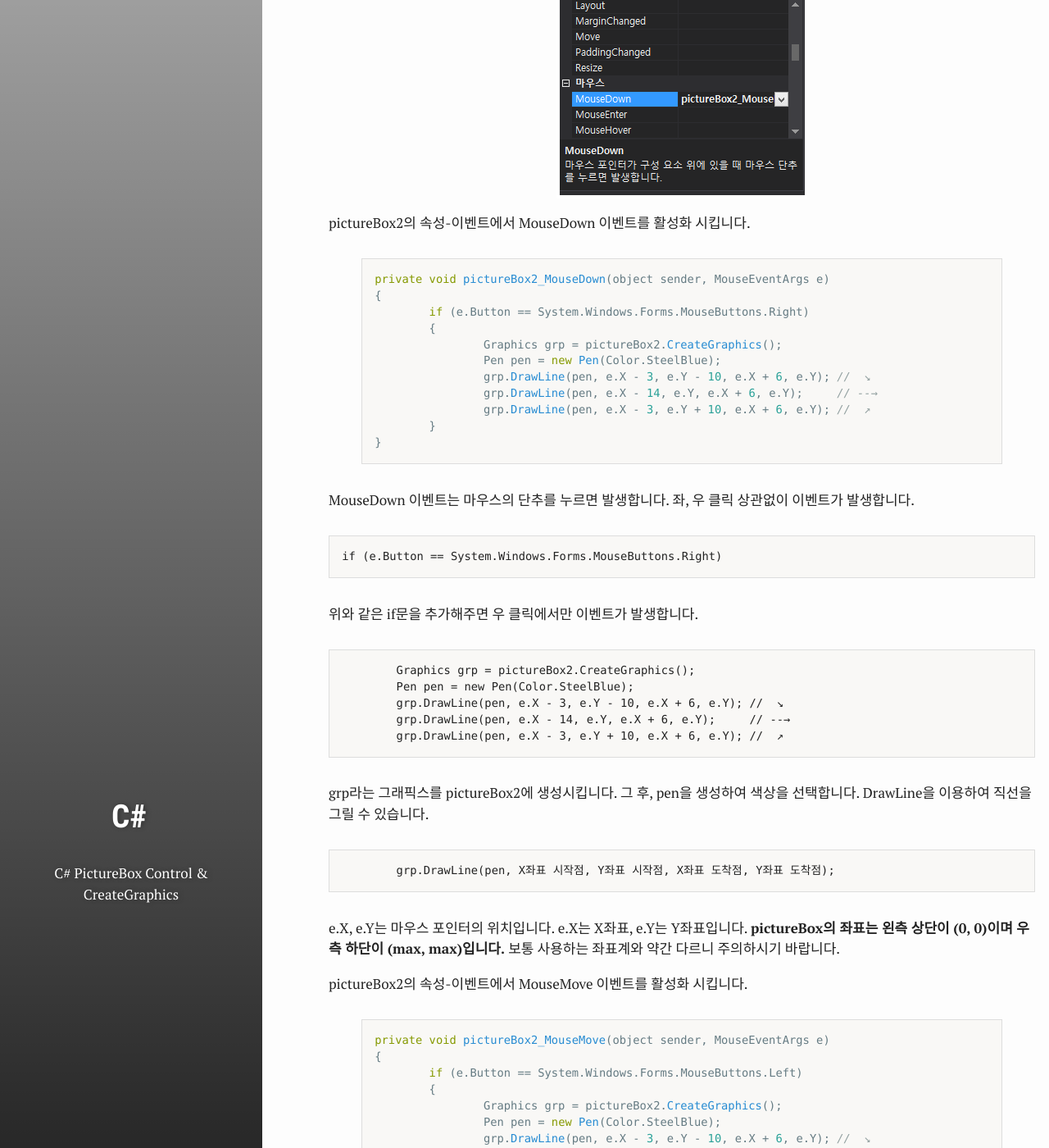
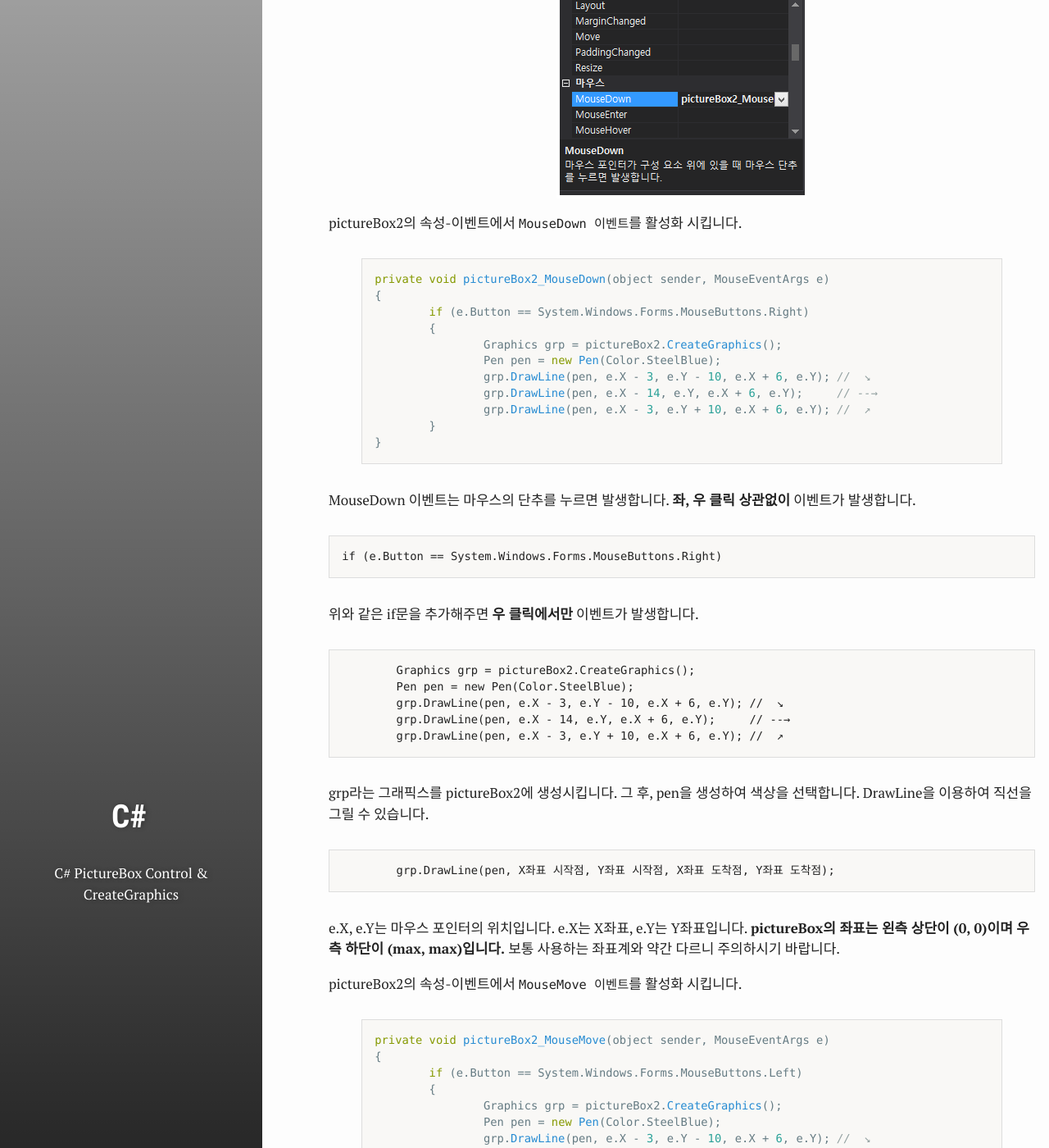
Before and after one commit to test076923/076923.github.io, a Jekyll site: the page built from _posts/2017-08-03-C#-6.md, in a window 1280 px wide and 1400 px high, scrolled down 3148 px. Shown: the whole window at 82% size. Built offline with Jekyll 4.4.1, drawn with Linux system fonts in a browser that asks for light colours; comment, search, counter and statistics services are not loaded; some of the changed text lies outside the part shown.

Commit message:
Update 2017-08-03-C#-6.md

```diff
--- a/_posts/2017-08-03-C#-6.md
+++ b/_posts/2017-08-03-C#-6.md
@@ -12,7 +12,7 @@
 ---
 #### 프로젝트 구성 ####
 [![1]({{ site.images }}/C/ch6/1.png)]({{ site.images }}/C/ch6/1.png)
-도구상자에서 **PictureBox, RadioButton**을 **Form1**에 생성합니다. 위의 이미지와 같이 배치합니다.
+도구상자에서 `PictureBox`, `RadioButton`을 `Form1`에 생성합니다. 위의 이미지와 같이 배치합니다.
 
 
 [![test]({{ site.images }}/C/ch6/test.png)]({{ site.images }}/C/ch6/test.png)
@@ -81,7 +81,7 @@
 	pictureBox2.Image = null;
 	pictureBox2.Image = pictureBox1.Image;
 
-pictureBox2의 이미지를 null로 변경시킵니다.
+pictureBox2의 이미지를 `null`로 변경시킵니다.
 
 pictureBox2의 이미지를 pictureBox1의 이미지로 변경합니다. 복사 붙여넣기와 같습니다.
 
@@ -91,7 +91,7 @@
 
  [![4]({{ site.images }}/C/ch6/4.png)]({{ site.images }}/C/ch5/4.png)
 
-pictureBox2의 속성-이벤트에서 MouseDown 이벤트를 활성화 시킵니다.
+pictureBox2의 속성-이벤트에서 `MouseDown 이벤트`를 활성화 시킵니다.
 
 {% highlight js %}
 private void pictureBox2_MouseDown(object sender, MouseEventArgs e)
@@ -107,11 +107,11 @@
 }
 {% endhighlight %}
 
-MouseDown 이벤트는 마우스의 단추를 누르면 발생합니다. 좌, 우 클릭 상관없이 이벤트가 발생합니다.
+MouseDown 이벤트는 마우스의 단추를 누르면 발생합니다. **좌, 우 클릭 상관없이** 이벤트가 발생합니다.
 
 	if (e.Button == System.Windows.Forms.MouseButtons.Right)
 
-위와 같은 if문을 추가해주면 우 클릭에서만 이벤트가 발생합니다.
+위와 같은 if문을 추가해주면 **우 클릭에서만** 이벤트가 발생합니다.
 
 		Graphics grp = pictureBox2.CreateGraphics();
 		Pen pen = new Pen(Color.SteelBlue);
@@ -130,7 +130,7 @@
 
 
 
-pictureBox2의 속성-이벤트에서 MouseMove 이벤트를 활성화 시킵니다.
+pictureBox2의 속성-이벤트에서 `MouseMove 이벤트`를 활성화 시킵니다.
 
 {% highlight js %}
 private void pictureBox2_MouseMove(object sender, MouseEventArgs e)
@@ -151,7 +151,7 @@
 
  [![5]({{ site.images }}/C/ch6/5.png)]({{ site.images }}/C/ch5/5.png)
 
-마우스 좌, 우 클릭을 통하여 화살표들을 생성할 수 있습니다. DrawLine이나 DrawEllipse 등을 이용하여 다양한 모양도 그릴 수 있습니다.
+마우스 좌, 우 클릭을 통하여 화살표들을 생성할 수 있습니다. `DrawLine`이나 `DrawEllipse` 등을 이용하여 다양한 모양도 그릴 수 있습니다.
 
 
 ## 코드 ##
```
